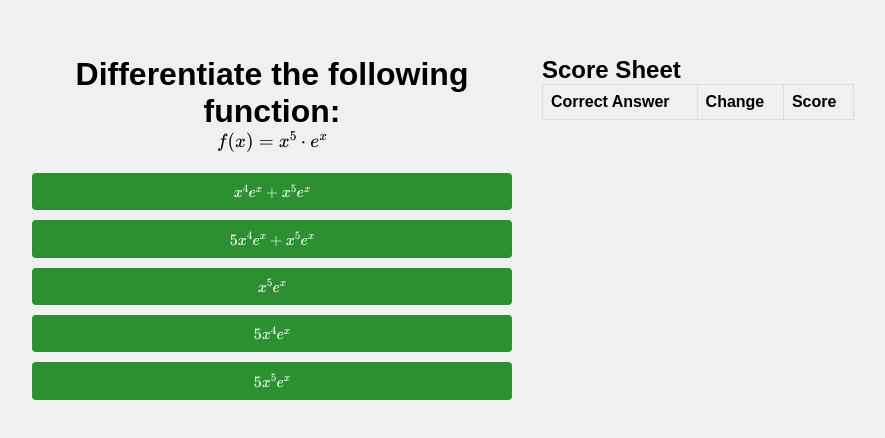
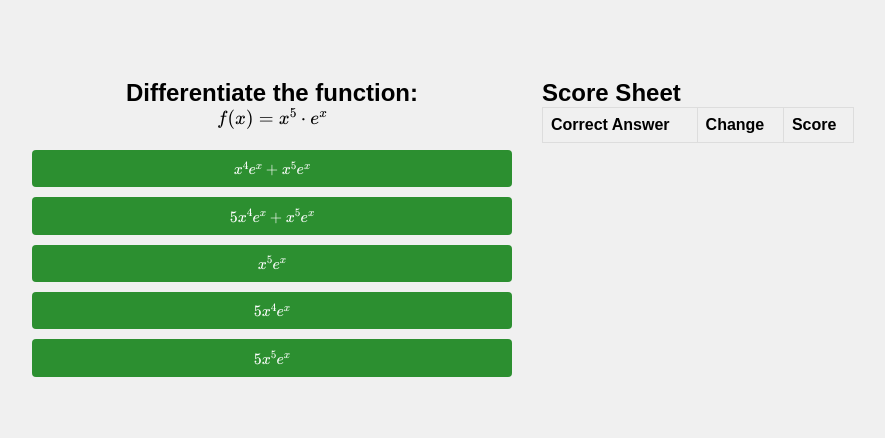
Before and after one commit to mo2718281828/derivativepractice, a plain HTML site: page index.html in a window 1280 px wide. Shown: the part 172-610 px from the top of the page, without its empty margins (228-1113 px from the left). Drawn offline with nearby package versions, Linux system fonts and the light colour scheme.

Commit message:
Update index.html

```diff
--- a/index.html
+++ b/index.html
@@ -11,7 +11,7 @@
 <body>
   <div class="container">
     <div class="main-column">
-      <h1 id="questionText">Differentiate the following function:</h1>
+      <h2 id="questionText">Differentiate the function:</h2>
       <div class="function-display">
         <p id="function"></p>
       </div>
```
